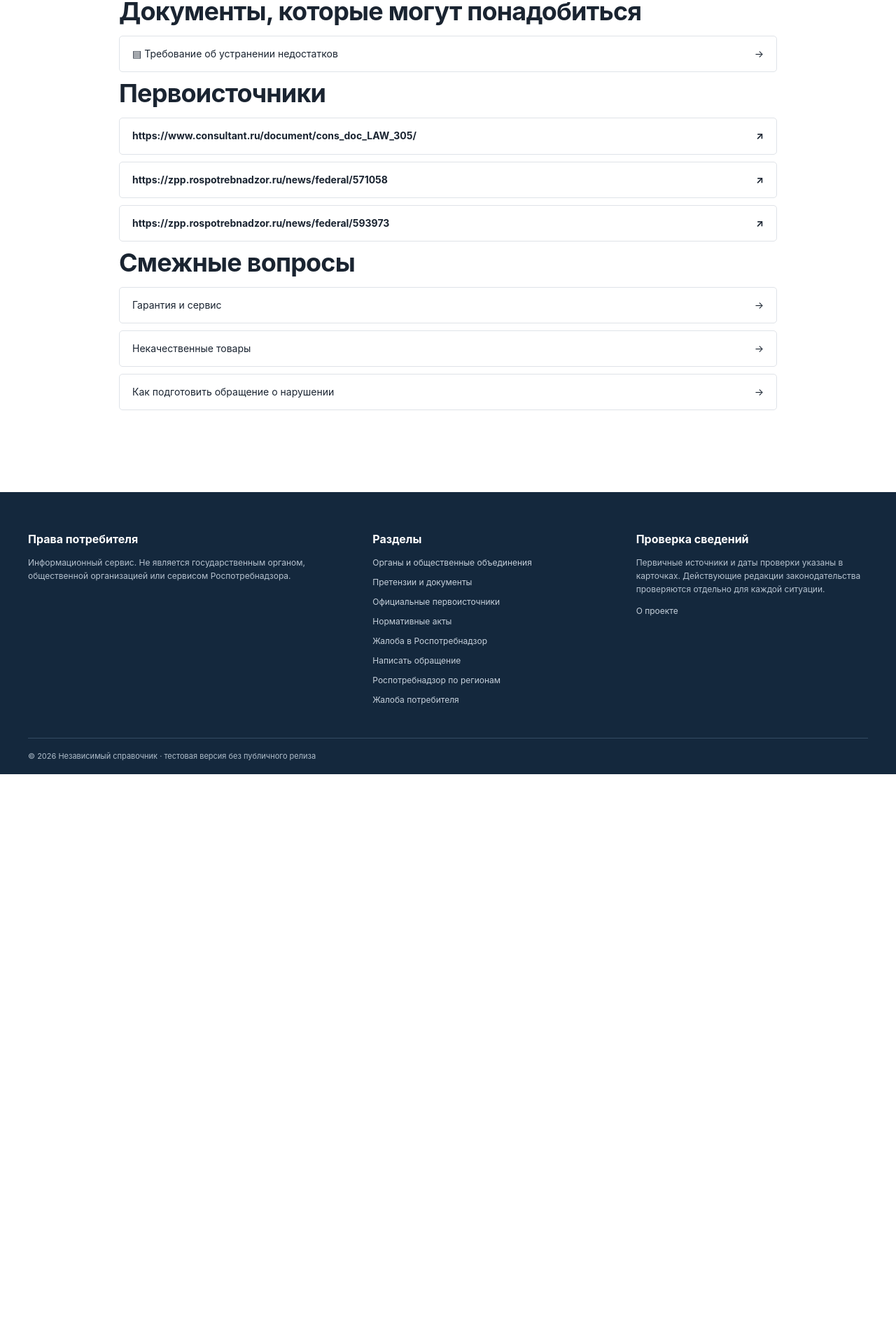
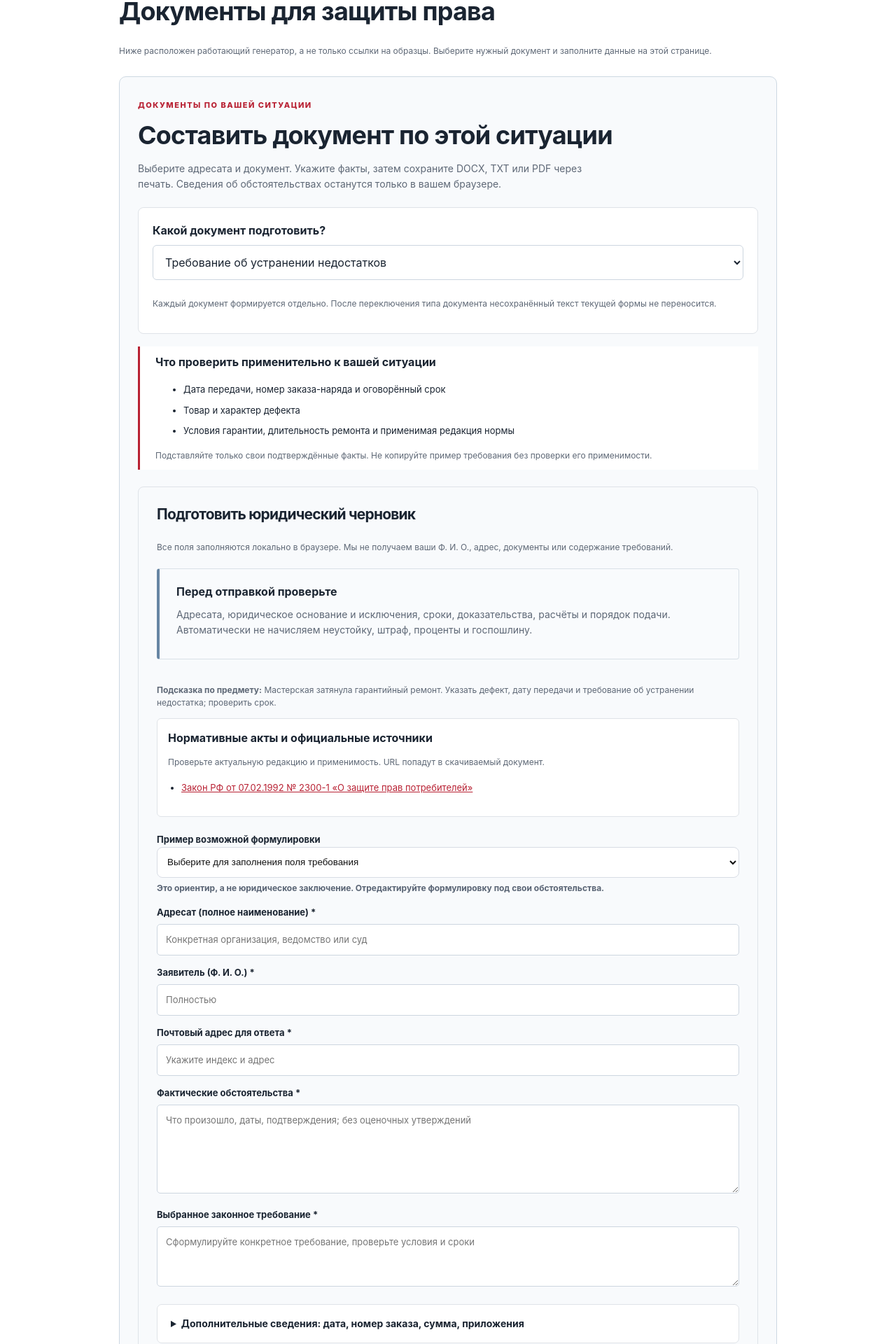
Before and after one commit to ymaslen77-tech/consumer-rights-portal, a Next.js app: page /razbor/garantiya-servis-1 in a window 1280 px wide. Shown: the part 1860-3780 px from the top of the page at 70% size. Before the commit the page ends 2966 px from the top, so only its background shows below. Built offline with nearby package versions, Linux system fonts and the light colour scheme.

Commit message:
feat: embed legal-linked document builders in all 60 situations and match sector-specific drafts

```diff
--- a/src/app/globals.css
+++ b/src/app/globals.css
@@ -27,3 +27,26 @@
 .builderform label small{display:block;font-size:12px;margin-top:6px;color:#596474}
 .builderform .notice ul{padding-left:20px}
 @media(max-width:650px){.document-actions .btn{flex:1 1 100%}}
+
+/* One contextual document generator in every consumer-law situation */
+.situation-wizard{margin:26px 0 42px;padding:26px;background:#f8fafc;border:1px solid #cdd8e2;border-radius:10px}
+.situation-wizard-header h2{margin:9px 0 8px}
+.situation-wizard-header p{font-size:14px;color:var(--muted);max-width:75ch}
+.situation-wizard-choice{margin:22px 0 15px;background:white;padding:20px;border:1px solid var(--border);border-radius:8px}
+.situation-wizard-choice label{display:block;margin:0 0 8px;font-weight:750}
+.situation-wizard-choice select{width:100%;padding:13px;font:inherit;color:var(--ink);background:white;border-radius:6px;border:1px solid #cdd6e0}
+.situation-wizard-context{border-left:3px solid var(--red);padding:10px 22px;margin:18px 0 24px;background:#fff}
+.situation-wizard-context li{font-size:13px;margin:9px 0}
+.situation-wizard-context p{font-size:12px;color:var(--muted);margin-bottom:0}
+.situation-wizard .builder{grid-template-columns:1fr;gap:18px}
+.situation-wizard .builderpreview{position:static}
+.situation-wizard-footer{margin:22px 0 0;font-size:13px;line-height:2}
+.situation-wizard-footer a{color:var(--red);font-weight:750}
+.builder-optional{border:1px solid var(--border);background:#fff;border-radius:7px;padding:16px 19px;margin:20px 0}
+.builder-optional summary{cursor:pointer;font-weight:750;font-size:14px}
+.situation-legal-links{border:1px solid var(--border);border-radius:6px;padding:15px;margin:12px 0 22px;background:#fff}
+.situation-legal-links p{font-size:12px;color:var(--muted)}
+.situation-legal-links ul{padding-left:19px}
+.situation-legal-links li{margin:10px 0;font-size:13px}
+.situation-legal-links a{color:var(--red);text-decoration:underline}
+@media(max-width:720px){.situation-wizard{padding:14px}.situation-wizard .builderform,.situation-wizard .builderpreview{padding:16px}}
--- a/src/app/razbor/[slug]/page.tsx
+++ b/src/app/razbor/[slug]/page.tsx
@@ -2,6 +2,9 @@ import Link from "next/link";
 import {notFound} from "next/navigation";
 import {situations,getSituation,getTopic,documents} from "@/lib/content";
 import {PageIntro,SourceLink,Trail} from "@/components/SiteShell";
+import {SituationDocumentWizard,type SituationDocumentOption} from "@/components/SituationDocumentWizard";
+import {lawsForSituation} from "@/lib/consumer-legal-links";
+import type {ClaimType} from "@/lib/document-compose.mjs";
 type Params={params:Promise<{slug:string}>};
 export function generateStaticParams(){return situations.map(x=>({slug:x.slug}))}
 export async function generateMetadata({params}:Params){const {slug}=await params;const s=getSituation(slug);return {title:s?.title||"Разбор ситуации",description:s?.summary}}
@@ -17,7 +20,20 @@ export default async function CasePage({params}:Params){
  <h2>Порядок действий</h2><ol className="steps">{s.steps.map((x,i)=><li key={i}>{x}</li>)}</ol>
  {s.cautions.length>0&&<><h2>Исключения и риски</h2><div className="notice">{s.cautions.map((x,i)=><p key={i}>{x}</p>)}</div></>}
  {s.legalBasis.length>0&&<><h2>Нормативные основания</h2><ul className="guide-checklist">{s.legalBasis.map((x,i)=><li key={i}>{x}</li>)}</ul><p><Link className="textlink" href="/normativnye-akty">Смотреть нормативные акты и изменения →</Link></p></>}
- <h2>Документы, которые могут понадобиться</h2>
+ <h2>Документы для защиты права</h2>
+ <p className="subtle">Ниже расположен работающий генератор, а не только ссылки на образцы. Выберите нужный документ и заполните данные на этой странице.</p>
+ <SituationDocumentWizard situationTitle={s.title} checks={s.checks} documents={s.documents.map(key=>{
+   const d=documents.find(x=>x.slug===key);
+   if(!d)throw new Error("Missing document for situation "+s.slug+": "+key);
+   const choice:SituationDocumentOption={
+     slug:d.slug,title:d.title,recipient:d.recipient,claimType:d.claimType as ClaimType,
+     sourceUrl:d.sourceUrl,requestHint:s.title+". "+d.requestHint,
+     legalBasis:[d.legalBasis,...s.legalBasis].filter(Boolean).join("; "),
+     lawLinks:lawsForSituation(s.topic,d.slug)
+   };
+   return choice;
+ })}/>
+ <h2>Другие способы открыть документы</h2>
  <div className="linkstack">{s.documents.map(key=>{const d=documents.find(x=>x.slug===key);return d?<Link href={"/dokumenty/"+d.slug} key={key}>▤ {d.title}<span>→</span></Link>:null})}</div>
  <h2>Первоисточники</h2><div className="linkstack">{s.sources.map(url=><SourceLink key={url} href={url}>{url}</SourceLink>)}</div>
  <h2>Смежные вопросы</h2><div className="linkstack">
--- a/src/app/situacii/[topic]/page.tsx
+++ b/src/app/situacii/[topic]/page.tsx
@@ -5,4 +5,4 @@ import {PageIntro,Trail} from "@/components/SiteShell";
 type Params={params:Promise<{topic:string}>};
 export function generateStaticParams(){return topics.map(x=>({topic:x.slug}))}
 export async function generateMetadata({params}:Params){const {topic}=await params;return {title:getTopic(topic)?.title || 'Ситуация'}}
-export default async function TopicPage({params}:Params){const {topic}=await params;const item=getTopic(topic);if(!item)notFound();const rows=situations.filter(x=>x.topic===topic);return <><PageIntro eyebrow="ПРАВОВОЕ НАПРАВЛЕНИЕ" title={item.title} lead={item.description}/><div className="container section narrow"><Trail items={[{label:'Ситуации',href:'/situacii'},{label:item.title}]}/><h2>Разберите свою ситуацию</h2><div className="stack">{rows.map((s,i)=><Link className="listcard" key={s.slug} href={'/razbor/'+s.slug}><span className="listnum">0{i+1}</span><span><strong>{s.title}</strong><small>{s.summary}</small></span><span className="arrow">→</span></Link>)}</div><div className="callout"><strong>Не нашли точную ситуацию?</strong><p>Используйте общий каталог документов или консультационные службы. Не применяйте автоматически правила одной категории к другой.</p><Link href="/organy">Контакты и помощь →</Link></div></div></>}
+export default async function TopicPage({params}:Params){const {topic}=await params;const item=getTopic(topic);if(!item)notFound();const rows=situations.filter(x=>x.topic===topic);return <><PageIntro eyebrow="ПРАВОВОЕ НАПРАВЛЕНИЕ" title={item.title} lead={item.description}/><div className="container section narrow"><Trail items={[{label:'Ситуации',href:'/situacii'},{label:item.title}]}/><h2>Выберите ситуацию и составьте документ</h2><div className="stack">{rows.map((s,i)=><Link className="listcard" key={s.slug} href={'/razbor/'+s.slug}><span className="listnum">0{i+1}</span><span><strong>{s.title}</strong><small>{s.summary}</small></span><span className="arrow">→</span></Link>)}</div><div className="callout"><strong>Не нашли точную ситуацию?</strong><p>Используйте общий каталог документов или консультационные службы. Не применяйте автоматически правила одной категории к другой.</p><Link href="/organy">Контакты и помощь →</Link></div></div></>}
--- a/src/components/DocumentBuilder.tsx
+++ b/src/components/DocumentBuilder.tsx
@@ -3,7 +3,8 @@ import {useMemo, useState} from "react";
 import {makeDocx} from "@/lib/office-export.mjs";
 import {draftText,validateDraft,type DraftFields,type ClaimType} from "@/lib/document-compose.mjs";
 
-type Meta={slug:string;title:string;recipient:string;requestHint:string;legalBasis:string;claimType:ClaimType};
+type Meta={slug:string;title:string;recipient:string;requestHint:string;legalBasis:string;claimType:ClaimType;
+ legalLinks?:Array<{title:string;url:string}>; contextTitle?:string; inline?:boolean};
 const initial:DraftFields={
  recipient:"",sender:"",address:"",contact:"",agreement:"",eventDate:"",
  description:"",request:"",evidence:"",claimAmount:"",counterpartyName:"",counterpartyAddress:""
@@ -52,7 +53,7 @@ export function DocumentBuilder(meta:Meta){
  const [fields,setFields]=useState<DraftFields>(initial);
  const [showWarnings,setShowWarnings]=useState(false);
  const [feedback,setFeedback]=useState("");
- const content=useMemo(()=>draftText(fields,meta),[fields,meta.title,meta.legalBasis,meta.claimType]);
+ const content=useMemo(()=>draftText(fields,meta),[fields,meta.title,meta.legalBasis,meta.claimType,meta.contextTitle,meta.legalLinks]);
  const problems=useMemo(()=>validateDraft(fields,meta.claimType),[fields,meta.claimType]);
  const valid=problems.length===0;
  const update=(key:keyof DraftFields,value:string)=>{setFields(f=>({...f,[key]:value}));setFeedback("");};
@@ -89,6 +90,13 @@ export function DocumentBuilder(meta:Meta){
    setFeedback("В диалоге печати выберите «Сохранить как PDF». Документ остаётся только в вашем браузере.");
  }
  const options=choices[meta.slug]||[];
+ const essentials=descriptors.filter(x=>["recipient","sender","address","description","request"].includes(x.key));
+ const additional=descriptors.filter(x=>!["recipient","sender","address","description","request"].includes(x.key));
+ const renderField=(item:(typeof descriptors)[number])=><label key={item.key}>{item.label}
+   {item.multiline?<textarea value={fields[item.key]} onChange={e=>update(item.key,e.target.value)}
+     placeholder={item.hint} rows={item.key==="description"?5:3} maxLength={6000}/>:
+   <input value={fields[item.key]} onChange={e=>update(item.key,e.target.value)} placeholder={item.hint} maxLength={500}/>}
+ </label>;
  return <div className="builder">
   <div className="builderform">
    <h2>Подготовить юридический черновик</h2>
@@ -99,6 +107,11 @@ export function DocumentBuilder(meta:Meta){
     <p>Укажите точный суд, ответчика и его адрес, проверьте подсудность, цену иска, приложения и направление копий участникам до подачи.</p>
    </div>}
    <p className="subtle"><strong>Подсказка по предмету:</strong> {meta.requestHint}</p>
+   {meta.legalLinks?.length?<div className="situation-legal-links">
+    <strong>Нормативные акты и официальные источники</strong>
+    <p>Проверьте актуальную редакцию и применимость. URL попадут в скачиваемый документ.</p>
+    <ul>{meta.legalLinks.map(x=><li key={x.url}><a href={x.url} target="_blank" rel="noopener noreferrer">{x.title}</a></li>)}</ul>
+   </div>:null}
    {options.length>0&&<label>Пример возможной формулировки
     <select value="" onChange={e=>{if(e.target.value)update("request",e.target.value);}}>
      <option value="">Выберите для заполнения поля требования</option>
@@ -111,11 +124,11 @@ export function DocumentBuilder(meta:Meta){
    ].map(item=><label key={item.key}>{item.label}
     <input value={fields[item.key]} onChange={e=>update(item.key,e.target.value)} placeholder={item.hint} maxLength={400}/>
    </label>)}</>}
-   {descriptors.map(item=><label key={item.key}>{item.label}
-    {item.multiline?<textarea value={fields[item.key]} onChange={e=>update(item.key,e.target.value)}
-        placeholder={item.hint} rows={item.key==="description"?5:3} maxLength={6000}/>:
-      <input value={fields[item.key]} onChange={e=>update(item.key,e.target.value)} placeholder={item.hint} maxLength={500}/>}
-   </label>)}
+   {essentials.map(renderField)}
+   <details className="builder-optional">
+    <summary>Дополнительные сведения: дата, номер заказа, сумма, приложения</summary>
+    {additional.map(renderField)}
+   </details>
    {showWarnings&&problems.length>0&&<div className="notice" role="alert">
     <strong>Не хватает для сохранения документа</strong>
     <ul>{problems.map(key=><li key={key}>{fieldNames[key]||key}</li>)}</ul>
```
Also changed, not shown: scripts/smoke-preview.mjs (+10 -1 lines), src/data/situations.json, src/lib/document-compose.mjs, 1 other file (tests, documents, lock files or other folders).
